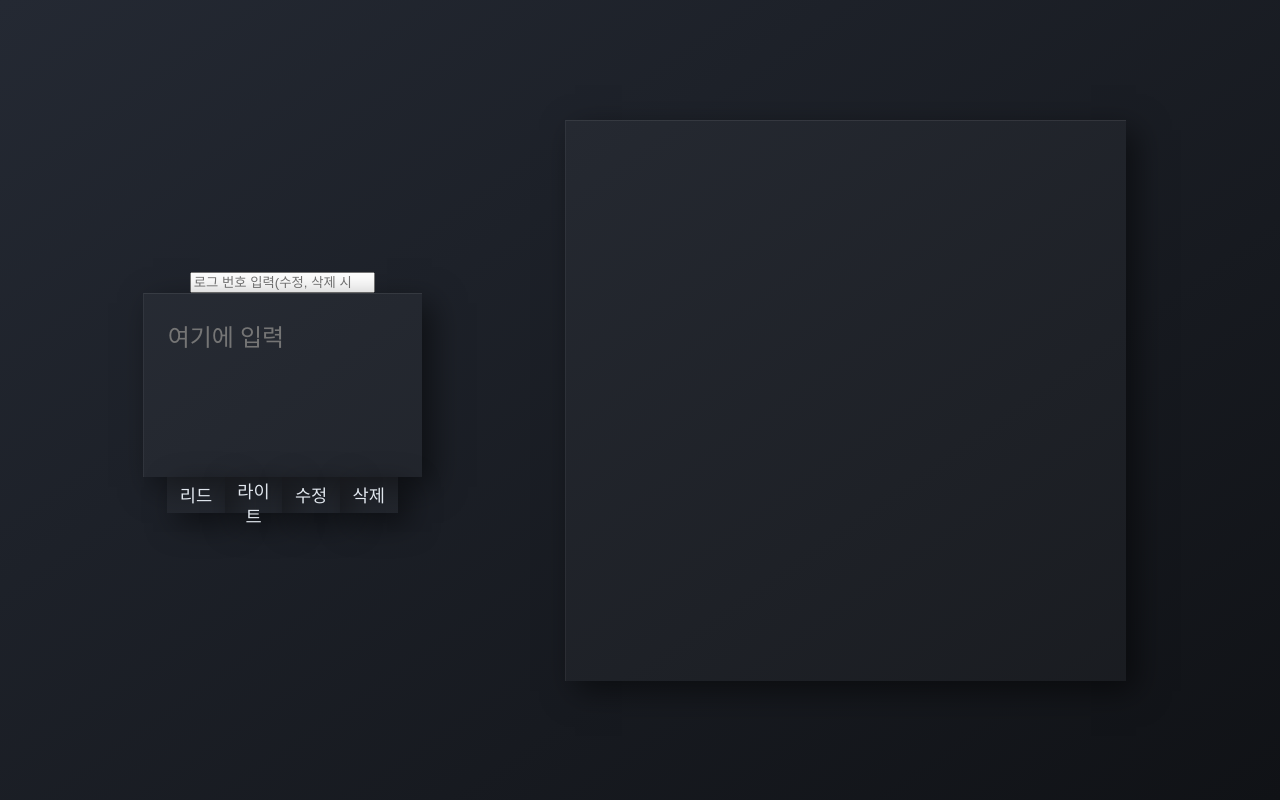
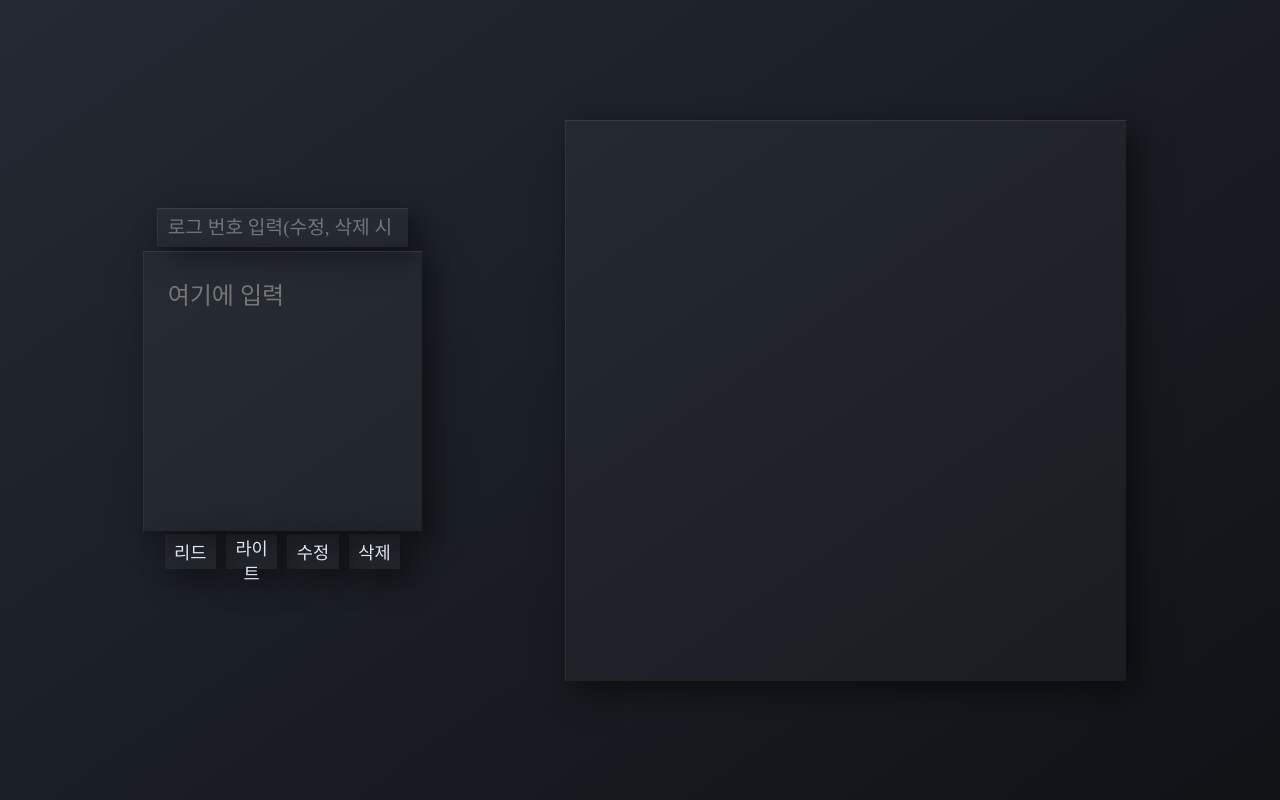
Before and after one commit to tornadosquirrel/LogLog, a plain HTML site: page public/index.html in a window 1280 px wide. Drawn offline with nearby package versions, Linux system fonts and the light colour scheme; files that its build step writes are made by us from their sources; a web font is replaced by a local one.

Commit message:
Refactor style_1.scss for improved layout and styles

```diff
--- a/public/style_1.scss
+++ b/public/style_1.scss
@@ -26,6 +26,12 @@ $btn-active: #334155;
   }
 }
 
+input::-webkit-outer-spin-button,
+input::-webkit-inner-spin-button {
+  -webkit-appearance: none;
+  margin: 0;
+}
+
 body {
   display: flex;
   height: 100vh;
@@ -43,15 +49,29 @@ body {
   color: $text-color;
   padding: 1em;
   font-family: 'Pretendard';
+  white-space: pre-wrap;
 }
 
 #container {
   width: 20vmax;
-  height: 20vmax;
+  height: 30vmax;
   display: flex;
   flex-direction: column;
   justify-content: space-between;
   align-items: center;
+
+  #log-id {
+    @include glass-panel;
+    width: 90%;
+    height: 5%;
+    padding: 0.5em;
+    font-size: 1.2em;
+    color: $text-color;
+    outline: none;
+    border-bottom: none;
+    border-right: none;
+    font-family: 'Pretendard';
+  }
 
   #inp {
     @include glass-panel;
@@ -70,14 +90,14 @@ body {
 
   #btn-container {
     display: flex;
-    width: 90%;
-    height: 20%;
+    width: 100%;
+    height: 15%;
     justify-content: space-evenly;
 
     button {
       @include glass-panel;
-      height: 70%;
-      width: 30%;
+      height: 60%;
+      width: 20%;
       color: $text-color;
       font-size: 1.1em;
       border: none;
```
